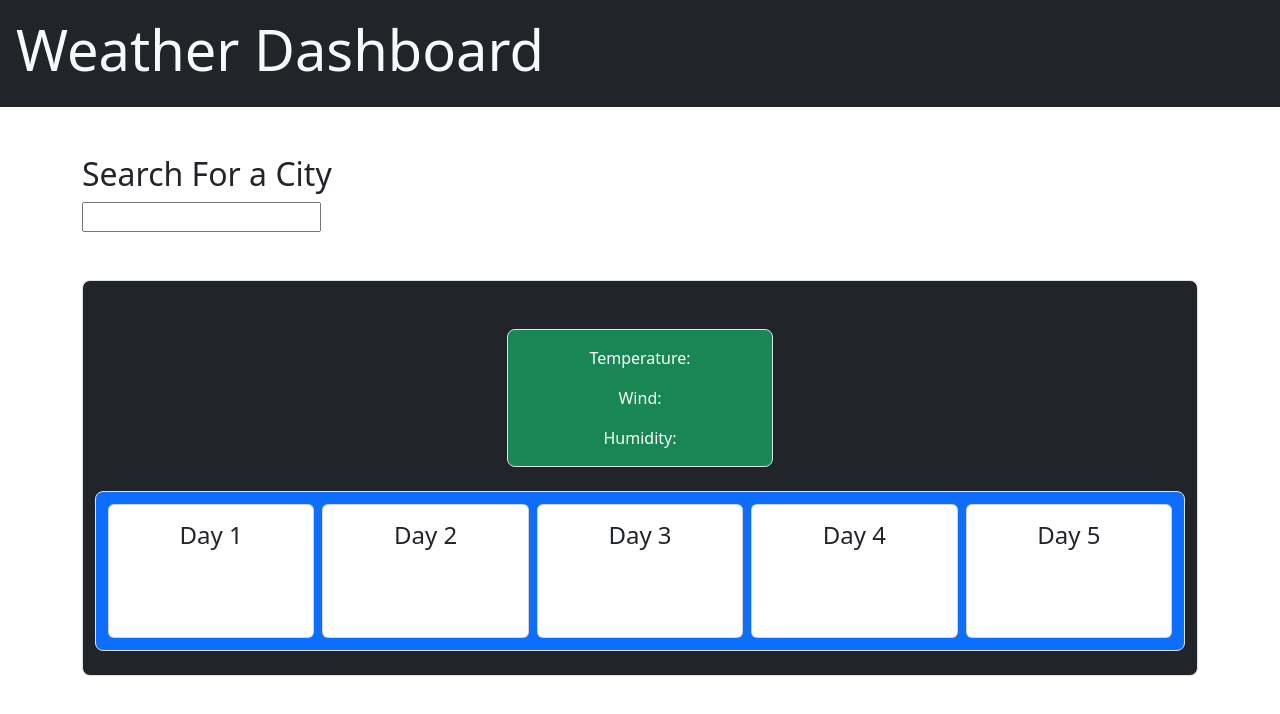
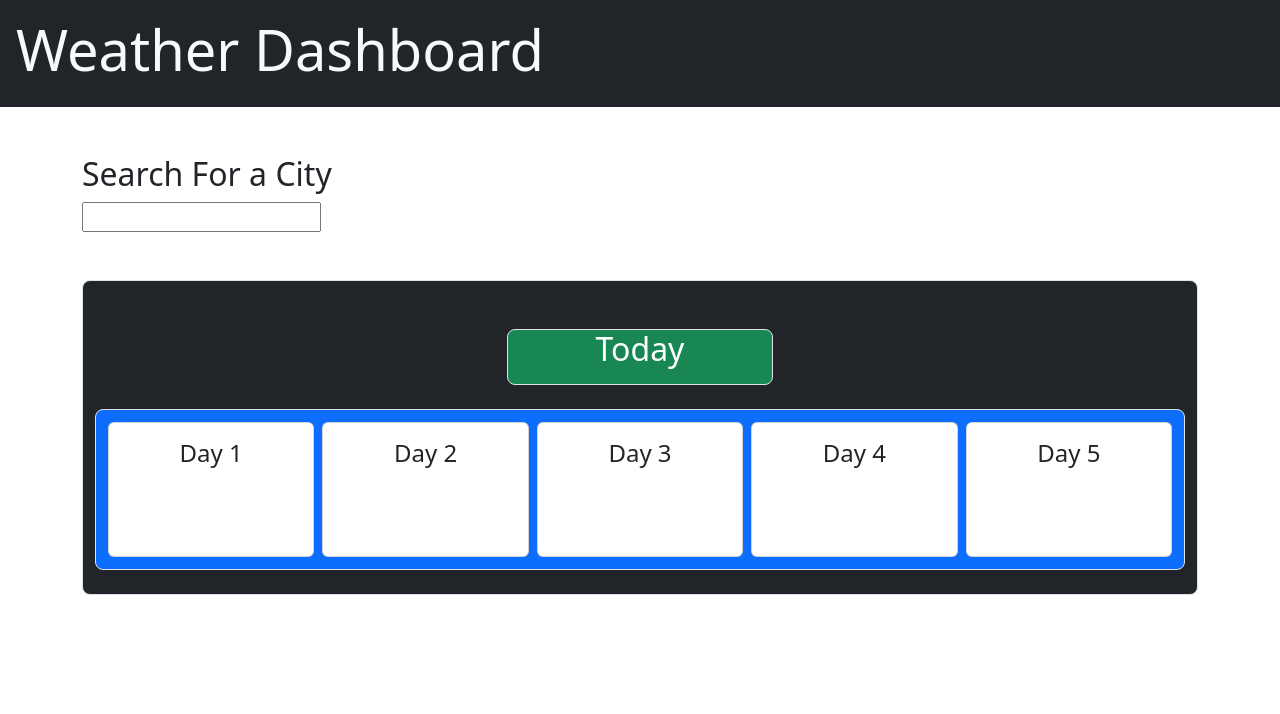
Before and after one commit to michaelayers3/Weather-Dashboard, a plain HTML site: page index.html in a window 1280 px wide. Drawn offline with nearby package versions, Linux system fonts and the light colour scheme.

```diff
--- a/index.html
+++ b/index.html
@@ -30,12 +30,12 @@
     <div class="container col-md-12">
       <div class=" justify-content-center h-100 p-4 text-white bg-dark border rounded-3">
              <div class= "present-day text-center container col-3 my-4 bg-success border rounded-3">
-                <h2 id="city-display"></h2>
-                <p id= "time-display"></p>
-                <p id="icon-display"></p>
-                <p>Temperature: <span id='temp-display'></span></p>
-                <p>Wind: <span id = 'wind-display'></span></p>
-                <p>Humidity: <span id = 'humidity-display'></span></p>
+                <h2 id="city-display">Today</h2>
+                <p></p>
+                <p></p>
+                <p></p>
+                <p></p>
+                <p></p>
              </div>
               <div class="text-center row-cols-6 row h-100 p-2 bg-primary border rounded-3">
 
```
Also changed, not shown: assets/script.js (+3 -9 lines).
